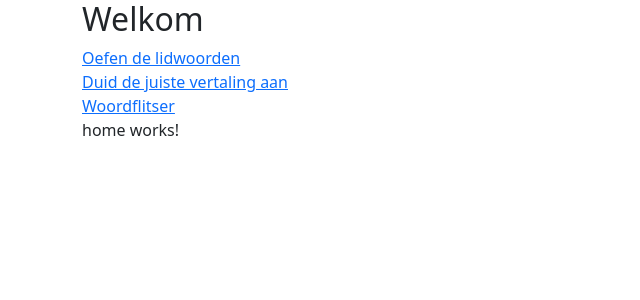
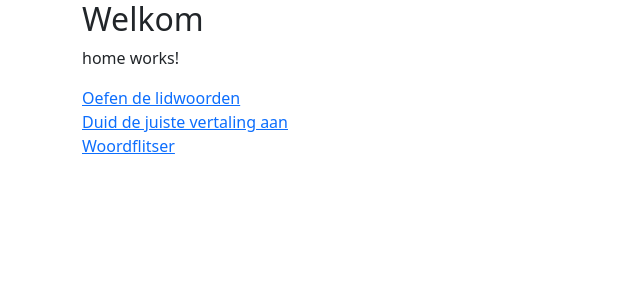
Before and after one commit to SanderGeunes/taalapp, an Angular app: page /home in a window 1280 px wide. Shown: the top 300 px of the page, without its empty margins (0-640 px from the left). Built offline with nearby package versions, Linux system fonts and the light colour scheme.

Commit message:
Placed routing links on home component page

```diff
--- a/src/app/app.component.html
+++ b/src/app/app.component.html
@@ -5,9 +5,6 @@
         </div>
         <br>
         <div class="col-md-12">
-            <a routerLink="Lidwoorden">Oefen de lidwoorden</a> <br>
-            <a routerLink="Meerkeuze">Duid de juiste vertaling aan</a> <br>
-            <a routerLink="Woordflitser">Woordflitser</a> <br>
             <router-outlet></router-outlet>
         </div>
     </div>
--- a/src/app/home/home.component.html
+++ b/src/app/home/home.component.html
@@ -1 +1,4 @@
 <p>home works!</p>
+<a routerLink="Lidwoorden">Oefen de lidwoorden</a> <br>
+<a routerLink="Meerkeuze">Duid de juiste vertaling aan</a> <br>
+<a routerLink="Woordflitser">Woordflitser</a> <br>
```
